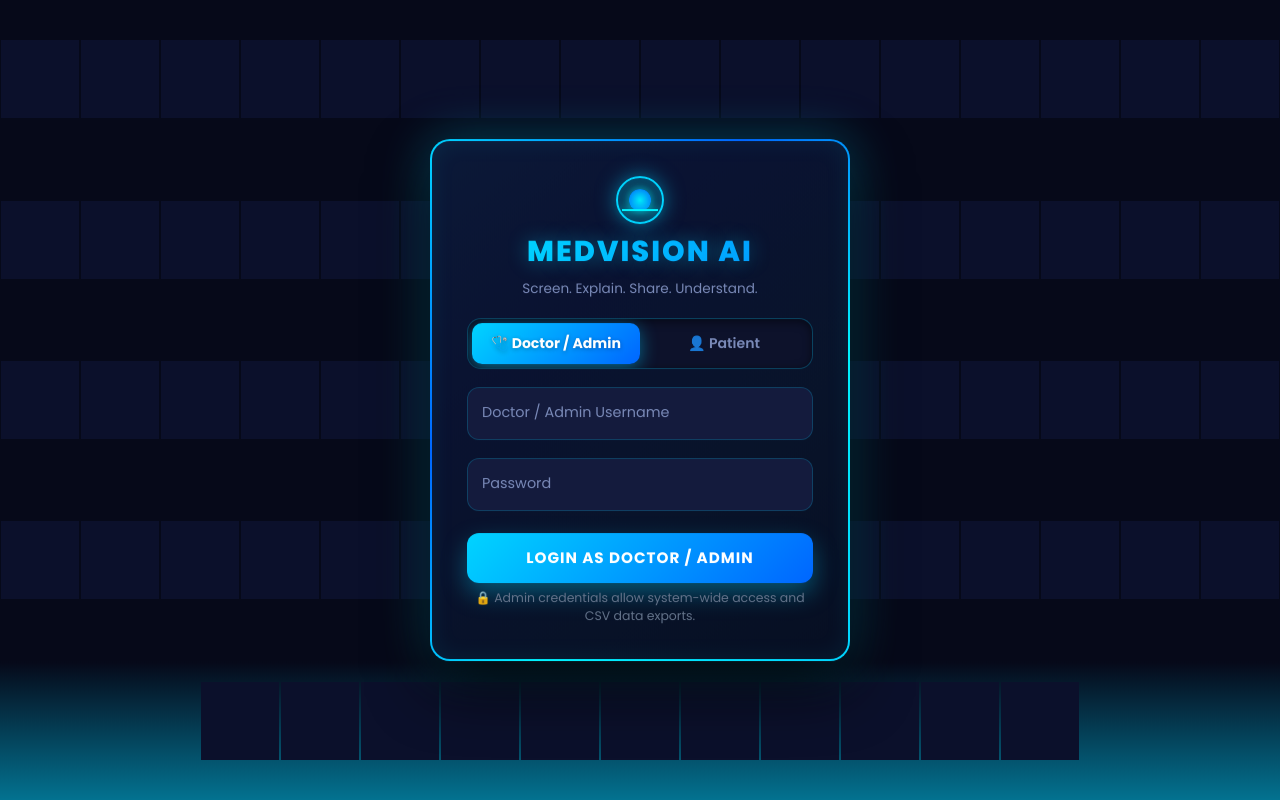
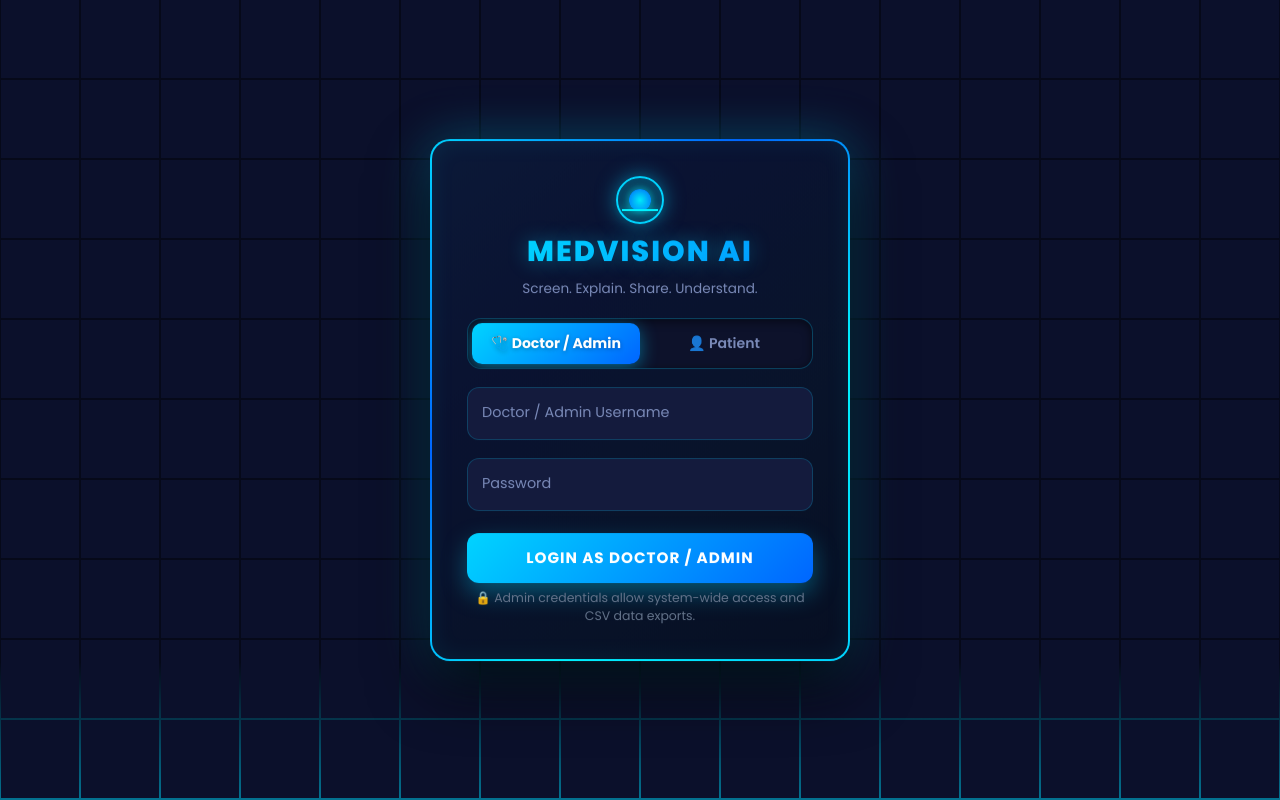
Before and after one commit to phanikumar822/MedVisionAI-v2, a React (Vite) app in the folder frontend/: page /login in a window 1280 px wide. Built offline with nearby package versions, Linux system fonts and the light colour scheme.

Commit message:
fix: increased grid span count to 260 and aligned flex rows to fill bottom edge completely

```diff
--- a/frontend/src/pages/Login.css
+++ b/frontend/src/pages/Login.css
@@ -22,7 +22,8 @@
   height: 100vh;
   display: flex;
   justify-content: center;
-  align-items: center;
+  align-content: flex-start;
+  align-items: flex-start;
   gap: 2px;
   flex-wrap: wrap;
   overflow: hidden;
--- a/frontend/src/pages/Login.tsx
+++ b/frontend/src/pages/Login.tsx
@@ -38,8 +38,8 @@ const Login = () => {
     }
   };
 
-  // Generate 75 grid spans for interactive background
-  const gridSpans = Array.from({ length: 75 });
+  // Generate 260 grid spans to cover the full viewport edge-to-edge
+  const gridSpans = Array.from({ length: 260 });
 
   return (
     <div className="auth-wrapper">
```
